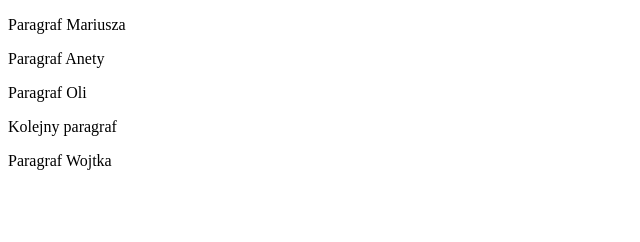
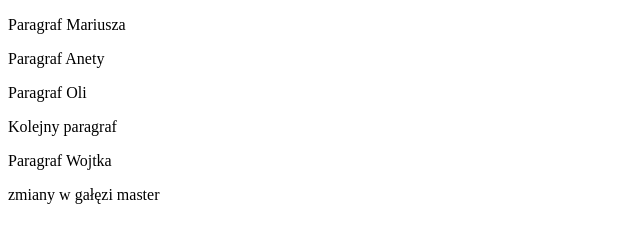
Before and after one commit to macmuc/macmuc.github.io, a plain HTML site: page index.html in a window 1280 px wide. Shown: the whole page, without its empty margins (0-640 px from the left). Drawn offline with Linux system fonts and the light colour scheme.

Commit message:
dodano paragraf na galezi master

```diff
--- a/index.html
+++ b/index.html
@@ -12,5 +12,6 @@
     <p>Kolejny paragraf</p>
     <p>Paragraf Wojtka</p>
     </div>
+    <p>zmiany w gałęzi master</p>
 </body>
 </html>
```
